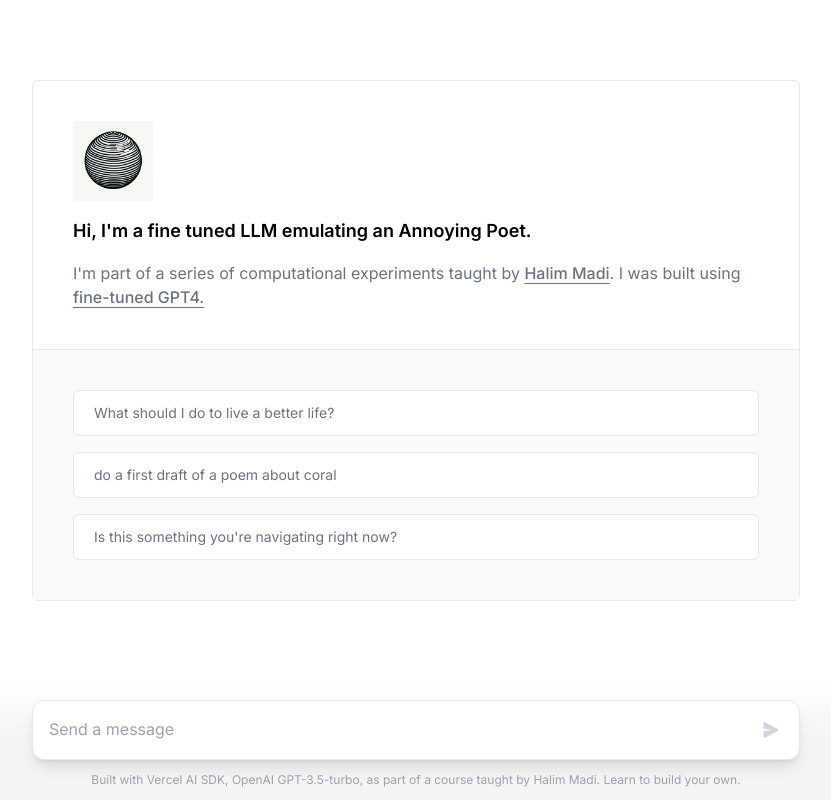
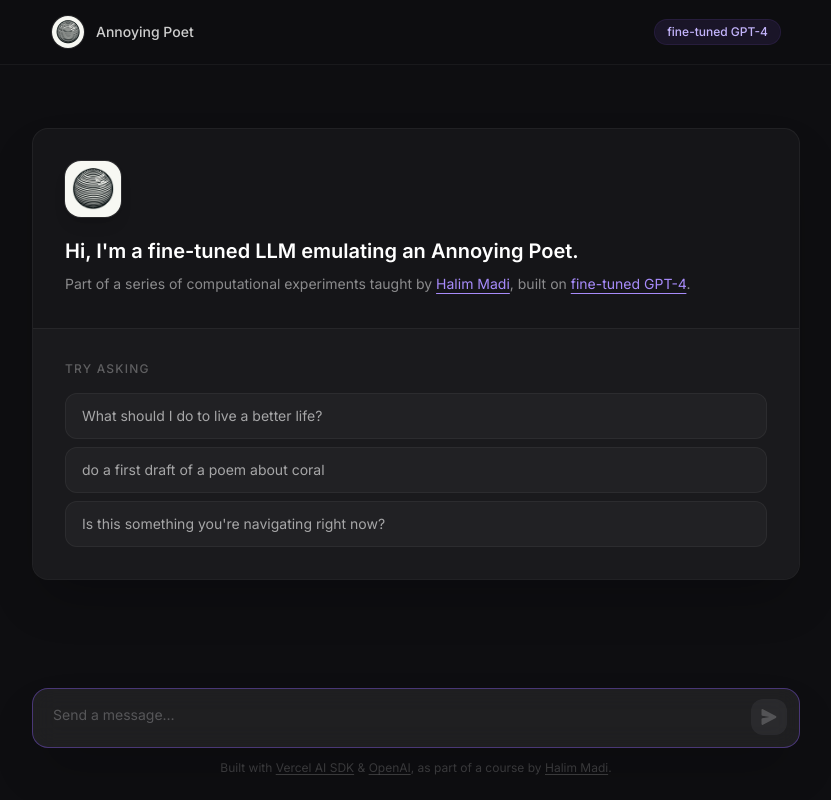
Before and after one commit to kingtender/northeasternpoet, a Next.js app: page / in a window 1280 px wide. Shown: the whole page, without its empty margins (224-1055 px from the left). Built offline with nearby package versions, Linux system fonts and the light colour scheme.

Commit message:
Update page.tsx

```diff
--- a/app/page.tsx
+++ b/app/page.tsx
@@ -3,13 +3,7 @@
 import { useRef } from "react";
 import { useChat } from "ai/react";
 import clsx from "clsx";
-import {
-  VercelIcon,
-  GithubIcon,
-  LoadingCircle,
-  SendIcon,
-  UserIcon,
-} from "./icons";
+import { LoadingCircle, SendIcon, UserIcon } from "./icons";
 import Textarea from "react-textarea-autosize";
 import Image from "next/image";
 
@@ -27,7 +21,6 @@
     onResponse: (response) => {
       if (response.status === 429) {
         window.alert("You have reached your request limit for the day.");
-        return;
       }
     },
   });
@@ -35,97 +28,136 @@
   const disabled = isLoading || input.length === 0;
 
   return (
-    <main className="flex flex-col items-center justify-between pb-40">
-      <div className="absolute top-5 hidden w-full justify-between px-5 sm:flex">
+    <main className="flex min-h-screen flex-col items-center bg-[#0e0e11] text-white">
+      {/* Header */}
+      <header className="fixed top-0 z-10 w-full border-b border-white/5 bg-[#0e0e11]/80 backdrop-blur-md">
+        <div className="mx-auto flex max-w-screen-md items-center justify-between px-5 py-4">
+          <div className="flex items-center gap-3">
+            <div className="relative h-8 w-8 overflow-hidden rounded-full ring-1 ring-white/10">
+              <Image src="/sample-image.png" alt="poet" fill className="object-cover" />
             </div>
+            <span className="text-sm font-medium text-white/80">Annoying Poet</span>
+          </div>
+          <span className="rounded-full bg-violet-500/10 px-3 py-1 text-xs font-medium text-violet-300 ring-1 ring-violet-500/20">
+            fine-tuned GPT-4
+          </span>
+        </div>
+      </header>
+
+      {/* Messages / Empty state */}
+      <div className="w-full max-w-screen-md flex-1 px-4 pb-48 pt-24 sm:px-0">
         {messages.length > 0 ? (
-        messages.map((message, i) => (
+          <div className="flex flex-col gap-6">
+            {messages.map((message, i) => (
               <div
                 key={i}
                 className={clsx(
-              "flex w-full items-center justify-center border-b border-gray-200 py-8",
-              message.role === "user" ? "bg-white" : "bg-gray-100",
+                  "flex items-start gap-4",
+                  message.role === "user" ? "flex-row-reverse" : "flex-row",
                 )}
               >
-            <div className="flex w-full max-w-screen-md items-start space-x-4 px-5 sm:px-0">
+                {/* Avatar */}
+                <div className="mt-0.5 shrink-0">
+                  {message.role === "user" ? (
+                    <div className="flex h-8 w-8 items-center justify-center rounded-full bg-violet-600">
+                      <UserIcon />
+                    </div>
+                  ) : (
+                    <div className="relative h-8 w-8 overflow-hidden rounded-full ring-1 ring-white/10">
+                      <Image src="/sample-image.png" alt="poet" fill className="object-cover" />
+                    </div>
+                  )}
+                </div>
+
+                {/* Bubble */}
                 <div
                   className={clsx(
-                  message.role === "assistant"
-                    ? "bg-white"
-                    : "bg-black p-1.5 text-white",
+                    "max-w-[80%] rounded-2xl px-4 py-3 text-sm leading-relaxed",
+                    message.role === "user"
+                      ? "rounded-tr-sm bg-violet-600 text-white"
+                      : "rounded-tl-sm bg-white/5 text-white/85 ring-1 ring-white/10",
                   )}
                 >
-                {message.role === "user" ? (
-                  <UserIcon />
-                ) : (
-                  <Image
-                    src="/sample-image.png"
-                    alt="sample-image"
-                    width={36}
-                    height={36}
-                  />
-                )}
-              </div>
-              <div className="prose prose-p:leading-relaxed mt-1 w-full break-words">
                   {message.content}
                 </div>
               </div>
+            ))}
+
+            {isLoading && (
+              <div className="flex items-start gap-4">
+                <div className="relative mt-0.5 h-8 w-8 shrink-0 overflow-hidden rounded-full ring-1 ring-white/10">
+                  <Image src="/sample-image.png" alt="poet" fill className="object-cover" />
                 </div>
-        ))
+                <div className="flex items-center gap-1.5 rounded-2xl rounded-tl-sm bg-white/5 px-4 py-3 ring-1 ring-white/10">
+                  <span className="h-1.5 w-1.5 animate-bounce rounded-full bg-white/40 [animation-delay:0ms]" />
+                  <span className="h-1.5 w-1.5 animate-bounce rounded-full bg-white/40 [animation-delay:150ms]" />
+                  <span className="h-1.5 w-1.5 animate-bounce rounded-full bg-white/40 [animation-delay:300ms]" />
+                </div>
+              </div>
+            )}
+          </div>
         ) : (
-        <div className="border-gray-200sm:mx-0 mx-5 mt-20 max-w-screen-md rounded-md border sm:w-full">
-          <div className="flex flex-col space-y-4 p-7 sm:p-10">
-            <Image
-              src="/sample-image.png"
-              alt="sample-image"
-              width={40}
-              height={40}
-              className="h-20 w-20"
-            />
-            <h1 className="text-lg font-semibold text-black">
-              Hi, I'm a fine tuned LLM emulating an Annoying Poet.
+          /* Landing card */
+          <div className="mt-8 overflow-hidden rounded-2xl border border-white/5 bg-white/[0.03] shadow-2xl">
+            <div className="flex flex-col gap-5 p-8">
+              <div className="relative h-14 w-14 overflow-hidden rounded-2xl shadow-lg ring-1 ring-white/10">
+                <Image src="/sample-image.png" alt="poet" fill className="object-cover" />
+              </div>
+              <div>
+                <h1 className="text-xl font-semibold text-white">
+                  Hi, I'm a fine-tuned LLM emulating an Annoying Poet.
                 </h1>
-            <p className="text-gray-500">
-              I'm part of a series of computational experiments taught by{" "}
+                <p className="mt-2 text-sm leading-relaxed text-white/50">
+                  Part of a series of computational experiments taught by{" "}
                   <a
                     href="https://linkin.bio/yallahalim/"
                     target="_blank"
                     rel="noopener noreferrer"
-                className="font-medium underline underline-offset-4 transition-colors hover:text-black"
+                    className="text-violet-400 underline underline-offset-4 transition-colors hover:text-violet-300"
                   >
                     Halim Madi
-              </a>. I was built using{" "}
+                  </a>
+                  , built on{" "}
                   <a
                     href="https://openai.com/blog/gpt-3-5-turbo-fine-tuning-and-api-updates"
                     target="_blank"
                     rel="noopener noreferrer"
-                className="font-medium underline underline-offset-4 transition-colors hover:text-black"
+                    className="text-violet-400 underline underline-offset-4 transition-colors hover:text-violet-300"
                   >
-                fine-tuned GPT4.
+                    fine-tuned GPT-4
                   </a>
+                  .
                 </p>
               </div>
-          <div className="flex flex-col space-y-4 border-t border-gray-200 bg-gray-50 p-7 sm:p-10">
-            {examples.map((example, i) => (
+            </div>
+
+            <div className="border-t border-white/5 bg-white/[0.02] p-8">
+              <p className="mb-4 text-xs font-medium uppercase tracking-widest text-white/30">
+                Try asking
+              </p>
+              <div className="flex flex-col gap-2">
+                {examples.map((ex, i) => (
                   <button
                     key={i}
-                className="rounded-md border border-gray-200 bg-white px-5 py-3 text-left text-sm text-gray-500 transition-all duration-75 hover:border-black hover:text-gray-700 active:bg-gray-50"
-                onClick={() => {
-                  setInput(example);
-                  inputRef.current?.focus();
-                }}
+                    onClick={() => { setInput(ex); inputRef.current?.focus(); }}
+                    className="w-full rounded-xl border border-white/5 bg-white/[0.03] px-4 py-3 text-left text-sm text-white/60 transition-all hover:border-violet-500/30 hover:bg-violet-500/5 hover:text-white/90 active:scale-[0.99]"
                   >
-                {example}
+                    {ex}
                   </button>
                 ))}
               </div>
             </div>
+          </div>
         )}
-      <div className="fixed bottom-0 flex w-full flex-col items-center space-y-3 bg-gradient-to-b from-transparent via-gray-100 to-gray-100 p-5 pb-3 sm:px-0">
+      </div>
+
+      {/* Input bar */}
+      <div className="fixed bottom-0 w-full">
+        <div className="mx-auto max-w-screen-md px-4 pb-6 sm:px-0">
           <form
             ref={formRef}
             onSubmit={handleSubmit}
-          className="relative w-full max-w-screen-md rounded-xl border border-gray-200 bg-white px-4 pb-2 pt-3 shadow-lg sm:pb-3 sm:pt-4"
+            className="relative rounded-2xl border border-white/10 bg-white/5 shadow-2xl backdrop-blur-md transition-all focus-within:border-violet-500/40 focus-within:bg-white/[0.07]"
           >
             <Textarea
               ref={inputRef}
@@ -133,7 +165,7 @@
               required
               rows={1}
               autoFocus
-            placeholder="Send a message"
+              placeholder="Send a message…"
               value={input}
               onChange={(e) => setInput(e.target.value)}
               onKeyDown={(e) => {
@@ -143,60 +175,38 @@
                 }
               }}
               spellCheck={false}
-            className="w-full pr-10 focus:outline-none"
+              className="w-full resize-none bg-transparent px-5 py-4 pr-14 text-sm text-white placeholder-white/25 focus:outline-none"
             />
             <button
+              disabled={disabled}
               className={clsx(
-              "absolute inset-y-0 right-3 my-auto flex h-8 w-8 items-center justify-center rounded-md transition-all",
+                "absolute bottom-3 right-3 flex h-9 w-9 items-center justify-center rounded-xl transition-all",
                 disabled
-                ? "cursor-not-allowed bg-white"
-                : "bg-green-500 hover:bg-green-600",
+                  ? "cursor-not-allowed bg-white/5 text-white/20"
+                  : "bg-violet-600 text-white shadow-lg shadow-violet-500/25 hover:bg-violet-500",
               )}
-            disabled={disabled}
             >
-            {isLoading ? (
-              <LoadingCircle />
-            ) : (
-              <SendIcon
-                className={clsx(
-                  "h-4 w-4",
-                  input.length === 0 ? "text-gray-300" : "text-white",
-                )}
-              />
-            )}
+              {isLoading ? <LoadingCircle /> : <SendIcon className="h-4 w-4" />}
             </button>
           </form>
-        <p className="text-center text-xs text-gray-400">
+
+          <p className="mt-3 text-center text-xs text-white/20">
             Built with{" "}
-          <a
-            href="https://sdk.vercel.ai/docs"
-            target="_blank"
-            rel="noopener noreferrer"
-            className="transition-colors hover:text-black"
-          >
+            <a href="https://sdk.vercel.ai/docs" target="_blank" rel="noopener noreferrer" className="underline underline-offset-2 hover:text-white/40 transition-colors">
               Vercel AI SDK
+            </a>{" "}
+            &{" "}
+            <a href="https://openai.com/blog/gpt-3-5-turbo-fine-tuning-and-api-updates" target="_blank" rel="noopener noreferrer" className="underline underline-offset-2 hover:text-white/40 transition-colors">
+              OpenAI
             </a>
-          ,{" "}
-          <a
-            href="https://openai.com/blog/gpt-3-5-turbo-fine-tuning-and-api-updates"
-            target="_blank"
-            rel="noopener noreferrer"
-            className="transition-colors hover:text-black"
-          >
-            OpenAI GPT-3.5-turbo, as part of a course taught by
-          </a>{" "}
-          Halim Madi.{" "}
-          <a
-            href="https://linkin.bio/yallahalim/"
-            target="_blank"
-            rel="noopener noreferrer"
-            className="transition-colors hover:text-black"
-          >
-            Learn to build your own
+            , as part of a course by{" "}
+            <a href="https://linkin.bio/yallahalim/" target="_blank" rel="noopener noreferrer" className="underline underline-offset-2 hover:text-white/40 transition-colors">
+              Halim Madi
             </a>
             .
           </p>
         </div>
+      </div>
     </main>
   );
 }
```
Lines whose indentation alone changed are shown as unchanged.
